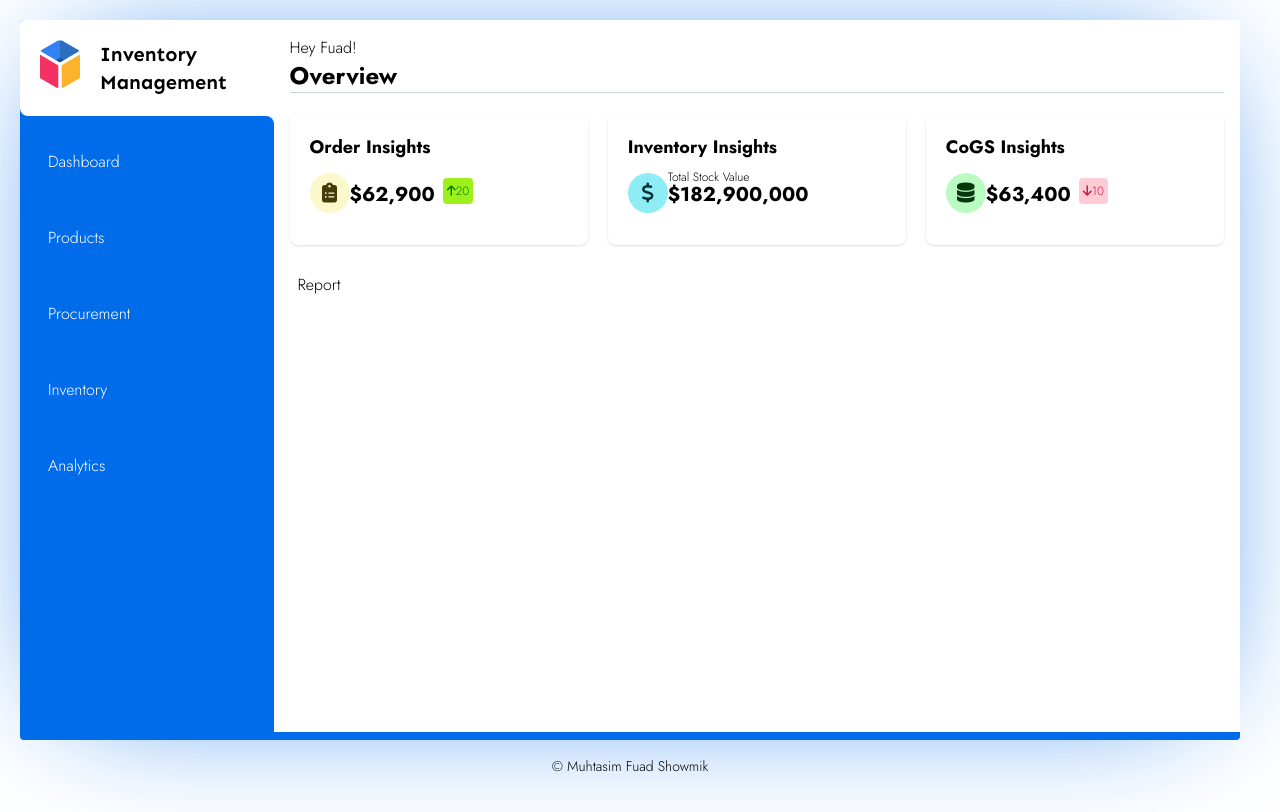
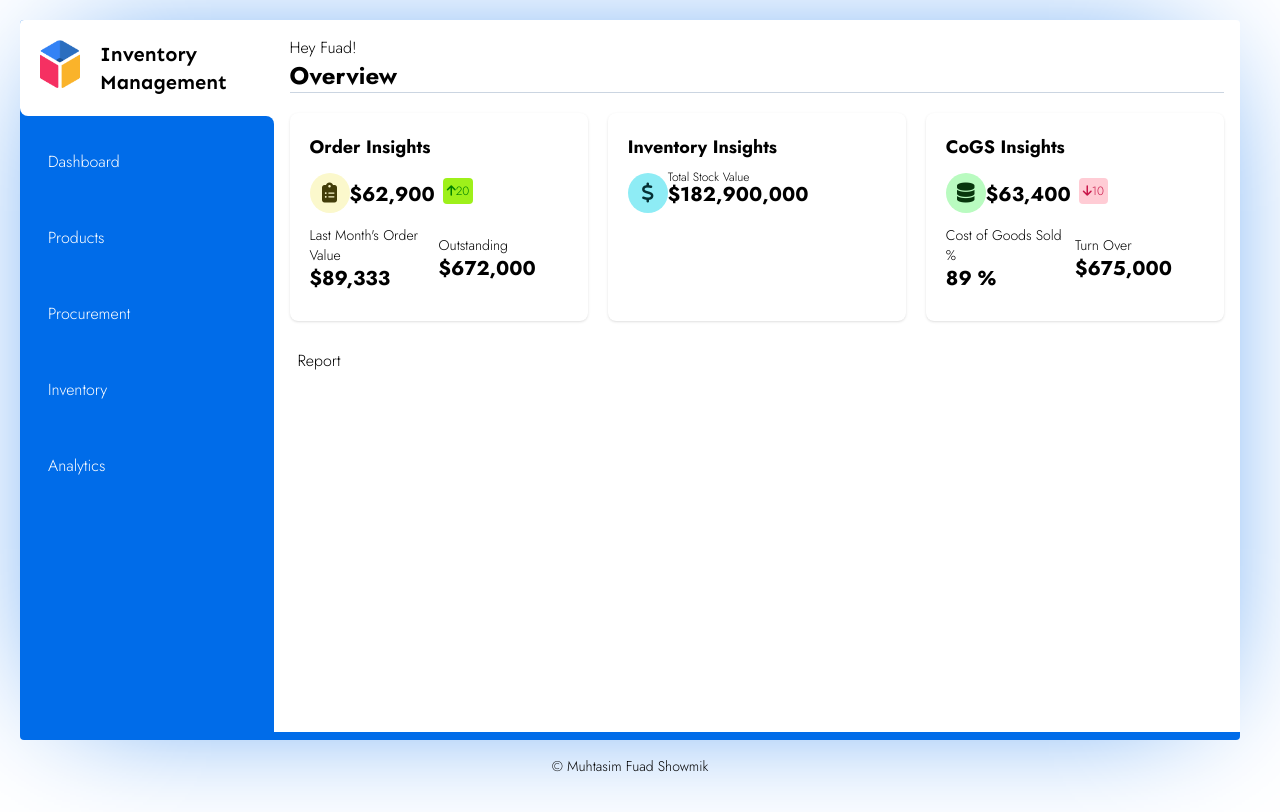
Before and after one commit to Muhtasim-Fuad-Showmik/Vue-Inventory, a Vue app: page / in a window 1280 px wide. Built offline with nearby package versions, Linux system fonts and the light colour scheme.

Commit message:
Finished creating the card component

```diff
--- a/src/components/Card.vue
+++ b/src/components/Card.vue
@@ -1,8 +1,5 @@
 <template>
-  <div
-    class="bg-white shadow min-h-[100px] rounded-lg p-5"
-    :class="customStyle"
-  >
+  <div class="bg-white shadow min-h-[100px] rounded-lg p-5" :class="customStyle">
     <div class="font-bold text-lg">
       {{ title }}
     </div>
@@ -44,6 +41,29 @@
             {{ increasedByPercentage }}
           </span>
         </span>
+      </div>
+    </div>
+
+    <div class="my-2 flex items-center justify-between">
+      <div class="w-1/2">
+        <p class="text-sm">{{ secondaryTitle }}</p>
+        <p class="text-xl font-bold">
+          <span v-if="secondaryValuePrefix">{{ secondaryValuePrefix }}</span>
+          <span v-if="secondaryValue >= 0">{{
+            secondaryValue.toString().replace(/\B(?=(\d{3})+(?!\d))/g, ",")
+          }}</span>
+          <span v-if="secondaryValueSuffix">{{ secondaryValueSuffix }}</span>
+        </p>
+      </div>
+      <div class="w-1/2">
+        <p class="text-sm">{{ tertiaryTitle }}</p>
+        <p class="text-xl font-bold">
+          <span v-if="tertiaryValuePrefix">{{ tertiaryValuePrefix }}</span>
+          <span v-if="tertiaryValue >= 0">{{
+            tertiaryValue.toString().replace(/\B(?=(\d{3})+(?!\d))/g, ",")
+          }}</span>
+          <span v-if="tertiaryValueSuffix">{{ tertiaryValueSuffix }}</span>
+        </p>
       </div>
     </div>
   </div>
@@ -115,7 +135,7 @@ defineProps({
     type: String,
     required: false,
   },
-  olderValueSuffix: {
+  tertiaryValueSuffix: {
     type: String,
     required: false,
   },
```
